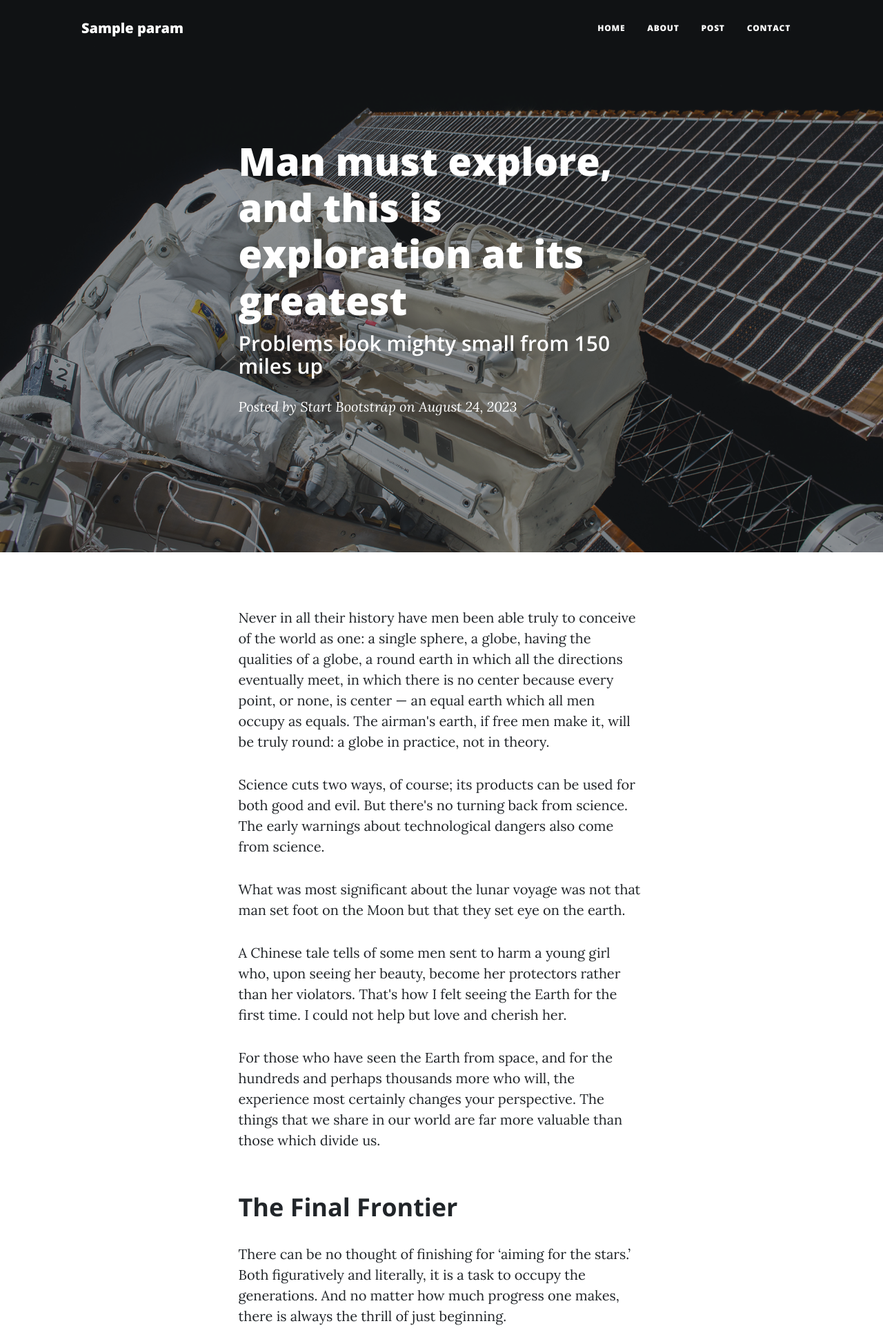
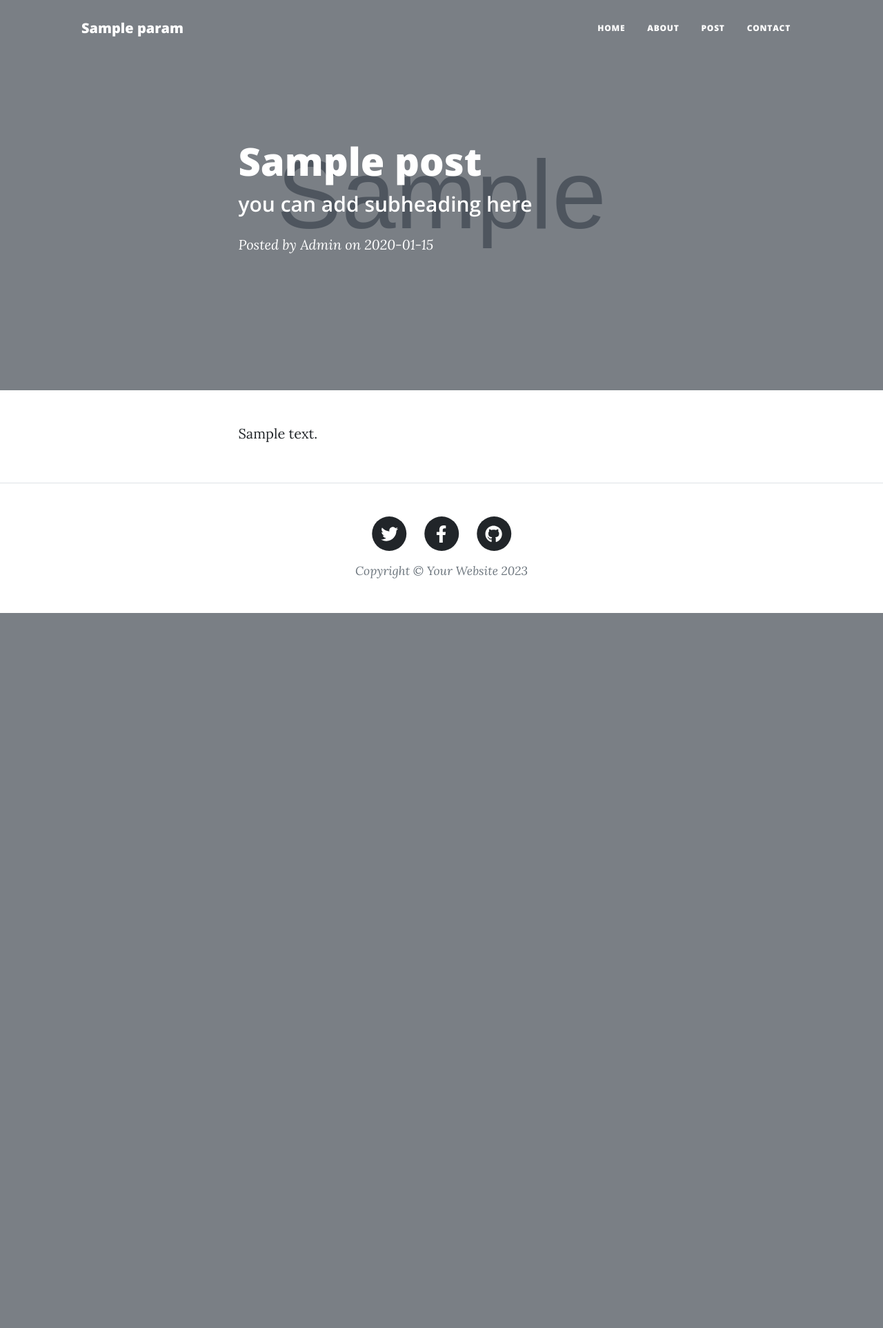
Before and after one commit to ashishkanere/flask-tut, a Flask app: template templates/post.html in a window 1280 px wide. Shown: the top 1926 px of the page at 69% size. After the commit the page ends 889 px from the top, so only its background shows below. Run offline with Flask 3, Linux system fonts and the light colour scheme; tables that the repository leaves empty hold one stand-in row (values such as "Sample post"); the template is opened without the code that fills it: values that come from a table or form of the project are taken from there, most other values are stand-ins (such as "Sample title", 1, 10 or a date in 2020); grey boxes marked "Sample" are stand-in pictures; some libraries are stand-ins or nearby versions.

Commit message:
lecture 12 completed

```diff
--- a/config.json
+++ b/config.json
@@ -10,7 +10,8 @@
         "blog_name":"Codingthunder",
         "tagline":"A blog liked by programmers",
         "gmail-user": "x",
-        "passwd": "x"
+        "passwd": "x",
+        "about_text":"Text for about section of the page will be taken from here"
 
     }
 }
--- a/main.py
+++ b/main.py
@@ -39,6 +39,16 @@ class Contacts(db.Model):
     date = db.Column(db.String(12),  nullable=True)
     email = db.Column(db.String(20),  nullable=False)
 
+
+class Posts(db.Model):
+    sno = db.Column(db.Integer, primary_key=True)
+    title = db.Column(db.String(80),  nullable=False)
+    slug = db.Column(db.String(21), nullable=False)
+    content = db.Column(db.String(120),  nullable=False)
+    date = db.Column(db.String(12),  nullable=True)
+    img_file = db.Column(db.String(12),  nullable=True)
+
+
 @app.route("/")
 def home():
     return render_template('index.html', params=params)
@@ -52,9 +62,10 @@ def about():
 #     return render_template('contact.html')
 
 
-@app.route("/post")
-def post():
-    return render_template('post.html',  params=params)
+@app.route("/post/<string:post_slug>", methods=['GET'])
+def post_route(post_slug):
+    post =Posts.query.filter_by(slug=post_slug).first()
+    return render_template('post.html',  params=params, post=post)
 
 
 @app.route("/contact", methods ={'GET', 'POST'})
--- a/notes.txt
+++ b/notes.txt
@@ -16,3 +16,4 @@ so in layout.html
 for data base we will use xamp we configure xamp in lecture 7
 added data base coneectivity
 flask mail functionality is added but it won't work until user credential added in json
+in lecture 12 we added support for adding post from the database.
--- a/templates/about.html
+++ b/templates/about.html
@@ -19,9 +19,7 @@
             <div class="container px-4 px-lg-5">
                 <div class="row gx-4 gx-lg-5 justify-content-center">
                     <div class="col-md-10 col-lg-8 col-xl-7">
-                        <p>Lorem ipsum dolor sit amet, consectetur adipisicing elit. Saepe nostrum ullam eveniet pariatur voluptates odit, fuga atque ea nobis sit soluta odio, adipisci quas excepturi maxime quae totam ducimus consectetur?</p>
-                        <p>Lorem ipsum dolor sit amet, consectetur adipisicing elit. Eius praesentium recusandae illo eaque architecto error, repellendus iusto reprehenderit, doloribus, minus sunt. Numquam at quae voluptatum in officia voluptas voluptatibus, minus!</p>
-                        <p>Lorem ipsum dolor sit amet, consectetur adipisicing elit. Aut consequuntur magnam, excepturi aliquid ex itaque esse est vero natus quae optio aperiam soluta voluptatibus corporis atque iste neque sit tempora!</p>
+                        {{params['about_text']}}
                     </div>
                 </div>
             </div>
--- a/templates/layout.html
+++ b/templates/layout.html
@@ -28,7 +28,7 @@
                     <ul class="navbar-nav ms-auto py-4 py-lg-0">
                         <li class="nav-item"><a class="nav-link px-lg-3 py-3 py-lg-4" href="/">Home</a></li>
                         <li class="nav-item"><a class="nav-link px-lg-3 py-3 py-lg-4" href="/about">About</a></li>
-                        <li class="nav-item"><a class="nav-link px-lg-3 py-3 py-lg-4" href="/post">Post</a></li>
+                        <li class="nav-item"><a class="nav-link px-lg-3 py-3 py-lg-4" href="/post_route">Post</a></li>
                         <li class="nav-item"><a class="nav-link px-lg-3 py-3 py-lg-4" href="/contact">Contact</a></li>
                     </ul>
                 </div>
--- a/templates/post.html
+++ b/templates/post.html
@@ -3,17 +3,18 @@
 
 
         <!-- Page Header-->
-        <header class="masthead" style="background-image: url('      {{ url_for('static', filename= 'assets/img/post-bg.jpg'          )}} ')">
+         {% set fname = 'assets/'+'img/'+ post.img_file %}
+        <header class="masthead" style="background-image: url('{{ url_for('static', filename= fname)}}')">
             <div class="container position-relative px-4 px-lg-5">
                 <div class="row gx-4 gx-lg-5 justify-content-center">
                     <div class="col-md-10 col-lg-8 col-xl-7">
                         <div class="post-heading">
-                            <h1>Man must explore, and this is exploration at its greatest</h1>
-                            <h2 class="subheading">Problems look mighty small from 150 miles up</h2>
+                            <h1>{{post.title}}</h1>
+                            <h2 class="subheading">you can add subheading here</h2>
                             <span class="meta">
                                 Posted by
-                                <a href="#!">Start Bootstrap</a>
-                                on August 24, 2023
+                                <a href="#!">Admin</a>
+                                on {{post.date}}
                             </span>
                         </div>
                     </div>
@@ -25,27 +26,8 @@
             <div class="container px-4 px-lg-5">
                 <div class="row gx-4 gx-lg-5 justify-content-center">
                     <div class="col-md-10 col-lg-8 col-xl-7">
-                        <p>Never in all their history have men been able truly to conceive of the world as one: a single sphere, a globe, having the qualities of a globe, a round earth in which all the directions eventually meet, in which there is no center because every point, or none, is center — an equal earth which all men occupy as equals. The airman's earth, if free men make it, will be truly round: a globe in practice, not in theory.</p>
-                        <p>Science cuts two ways, of course; its products can be used for both good and evil. But there's no turning back from science. The early warnings about technological dangers also come from science.</p>
-                        <p>What was most significant about the lunar voyage was not that man set foot on the Moon but that they set eye on the earth.</p>
-                        <p>A Chinese tale tells of some men sent to harm a young girl who, upon seeing her beauty, become her protectors rather than her violators. That's how I felt seeing the Earth for the first time. I could not help but love and cherish her.</p>
-                        <p>For those who have seen the Earth from space, and for the hundreds and perhaps thousands more who will, the experience most certainly changes your perspective. The things that we share in our world are far more valuable than those which divide us.</p>
-                        <h2 class="section-heading">The Final Frontier</h2>
-                        <p>There can be no thought of finishing for ‘aiming for the stars.’ Both figuratively and literally, it is a task to occupy the generations. And no matter how much progress one makes, there is always the thrill of just beginning.</p>
-                        <p>There can be no thought of finishing for ‘aiming for the stars.’ Both figuratively and literally, it is a task to occupy the generations. And no matter how much progress one makes, there is always the thrill of just beginning.</p>
-                        <blockquote class="blockquote">The dreams of yesterday are the hopes of today and the reality of tomorrow. Science has not yet mastered prophecy. We predict too much for the next year and yet far too little for the next ten.</blockquote>
-                        <p>Spaceflights cannot be stopped. This is not the work of any one man or even a group of men. It is a historical process which mankind is carrying out in accordance with the natural laws of human development.</p>
-                        <h2 class="section-heading">Reaching for the Stars</h2>
-                        <p>As we got further and further away, it [the Earth] diminished in size. Finally it shrank to the size of a marble, the most beautiful you can imagine. That beautiful, warm, living object looked so fragile, so delicate, that if you touched it with a finger it would crumble and fall apart. Seeing this has to change a man.</p>
-                        <a href="#!"><img class="img-fluid" src="assets/img/post-sample-image.jpg" alt="..." /></a>
-                        <span class="caption text-muted">To go places and do things that have never been done before – that’s what living is all about.</span>
-                        <p>Space, the final frontier. These are the voyages of the Starship Enterprise. Its five-year mission: to explore strange new worlds, to seek out new life and new civilizations, to boldly go where no man has gone before.</p>
-                        <p>As I stand out here in the wonders of the unknown at Hadley, I sort of realize there’s a fundamental truth to our nature, Man must explore, and this is exploration at its greatest.</p>
-                        <p>
-                            Placeholder text by
-                            <a href="http://spaceipsum.com/">Space Ipsum</a>
-                            &middot; Images by
-                            <a href="https://www.flickr.com/photos/nasacommons/">NASA on The Commons</a>
+                        {{post.content}}
+
                         </p>
                     </div>
                 </div>
```
